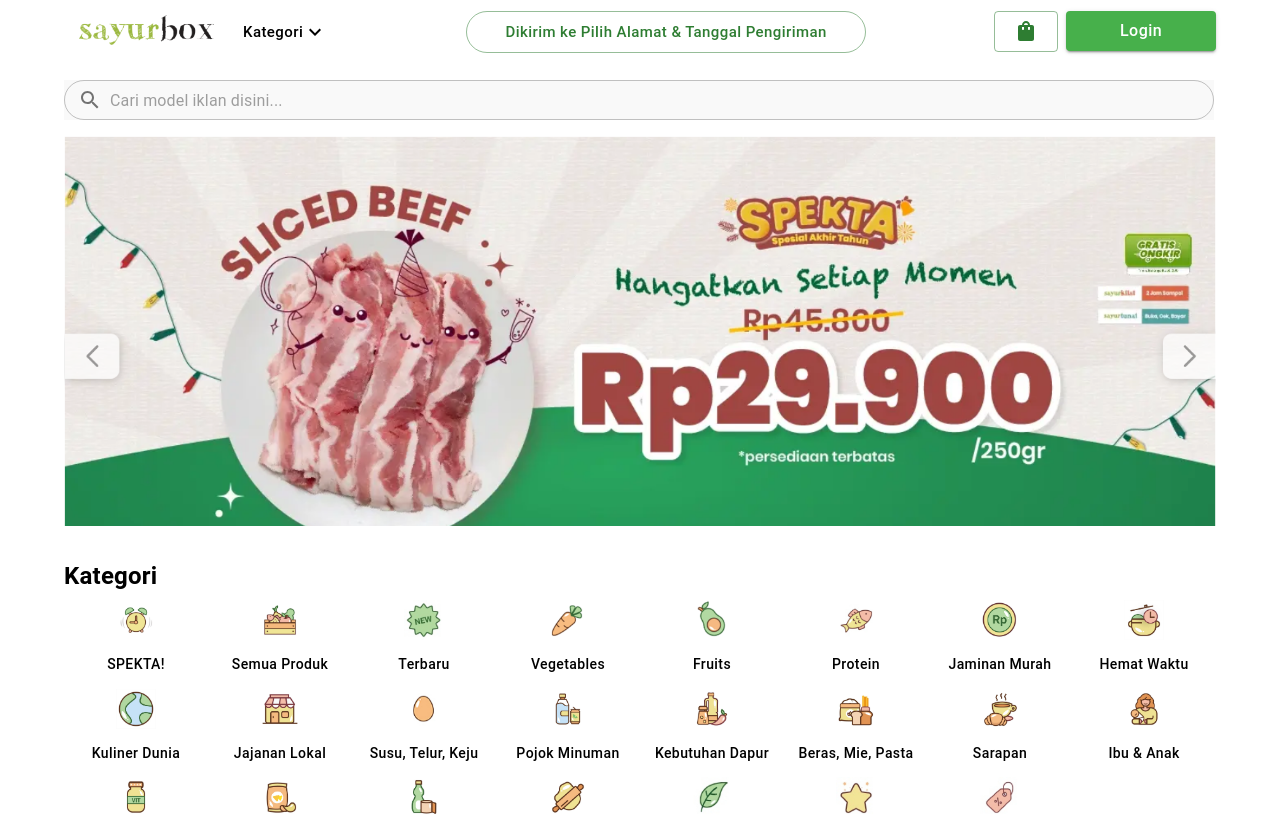
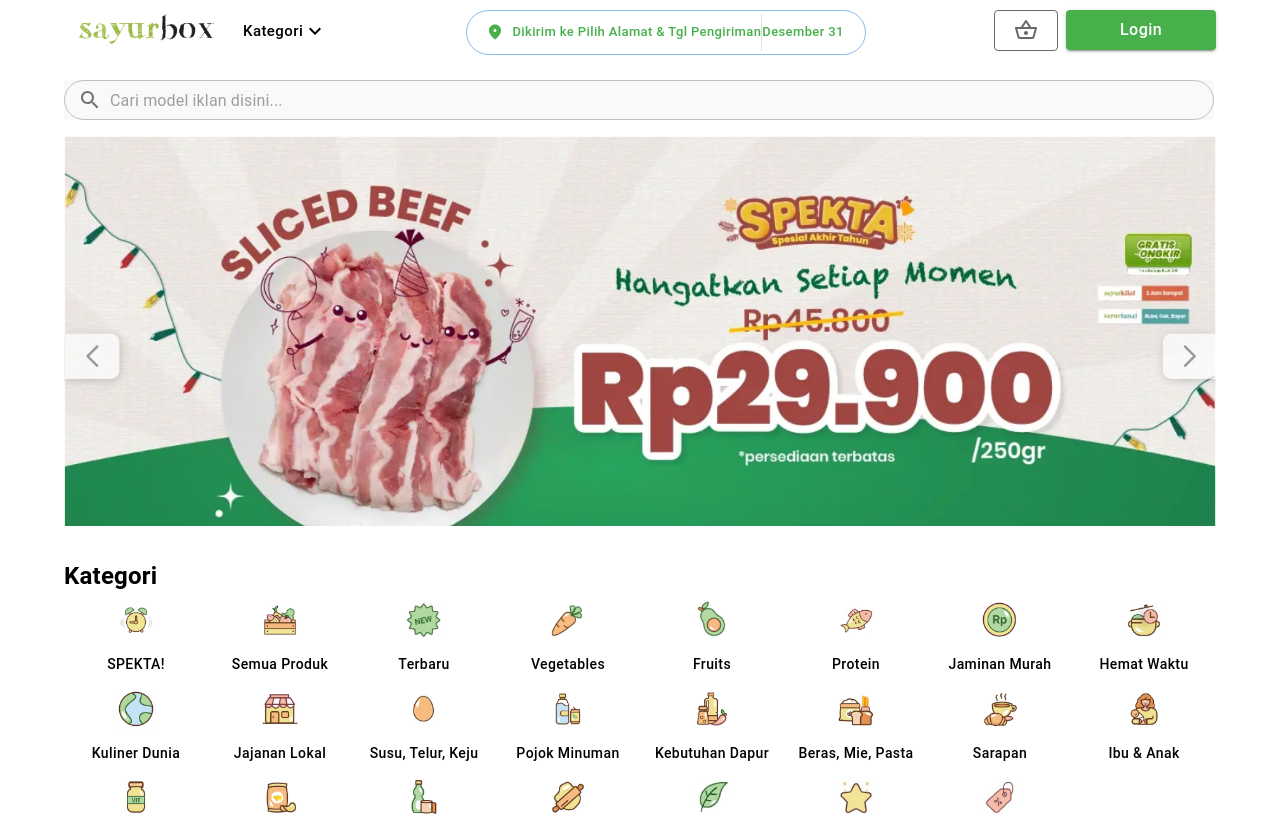
Before and after one commit to sugiatiismail/iklanin, a React (Create React App) app: page / in a window 1280 px wide. Shown: the top 816 px of the page. Built offline with nearby package versions, Linux system fonts and the light colour scheme.

Commit message:
Penambahan Responsive

```diff
--- a/src/component/HargaSpesial.js
+++ b/src/component/HargaSpesial.js
@@ -59,7 +59,7 @@
                 </Stack>
                 <Grid container spacing={isDesktop? 0: 3.5} columnSpacing={isDesktop ? 0 : -1} marginBottom={6}
                 >
-                    <Box maxWidth sx={{
+                    <Box  maxWidth sx={{
                         display: 'flex',
                         overflowX:isDesktop ? 'block': 'auto',
                         justifyContent:'center',
@@ -67,7 +67,7 @@
                     }}>
                         {hargakebon.map(item => (
                             <Grid item key={item.id} xs={6} md={1.7} lg={1.7}>
-                                <Box sx={{ display: 'flex', justifyContent: 'center' }}>
+                                <Box ml= {isDesktop ? 0:60 } sx={{ display: 'flex', justifyContent: 'center' }}>
                                     <GardenProduct
                                     />
                                 </Box>
--- a/src/component/Header.js
+++ b/src/component/Header.js
@@ -1,5 +1,5 @@
 import KeyboardArrowDownIcon from '@mui/icons-material/KeyboardArrowDown';
-import ShoppingBagIcon from '@mui/icons-material/ShoppingBag';
+import ShoppingBasketOutlinedIcon from '@mui/icons-material/ShoppingBasketOutlined';
 import AppBar from '@mui/material/AppBar';
 // import logoo from '../component/image/logo.png';
 import Box from '@mui/material/Box';
@@ -16,7 +16,7 @@
 import createTheme from '@mui/material/styles/createTheme';
 import Typography from '@mui/material/Typography';
 import FmdGoodIcon from '@mui/icons-material/FmdGood';
-
+import Divider from '@mui/material/Divider';
 
 export default function Header() {
   const theme = createTheme();
@@ -94,18 +94,21 @@
               <Grid item xs>
                 {isDesktop ?
                   <Box sx={{ display: 'flex', justifyContent: 'center' }}>
-                    <Button size='large' variant="outlined" color="success" sx={{ width: 400, textTransform: 'none', borderRadius: 20 }} >
-                      Dikirim ke Pilih Alamat & Tanggal Pengiriman</Button>
+                    <Button startIcon={<FmdGoodIcon />}
+                    size='small'
+                    variant="outlined"
+                    sx={{ width: 400, height: 45, textTransform: 'none', borderRadius: 20, color:"#47b04b",}} >
+                      Dikirim ke Pilih Alamat & Tgl Pengiriman  <Divider orientation="vertical" flexItem />  Desember 31   </Button>
                   </Box>
                   :
                   <></>
                 }
               </Grid>
 
-              <Grid item xs='auto'>
+              <Grid item xs={'auto'}>
                 {isDesktop ?
-                  <Button color="success" variant="outlined" sx={{ height: 41 }} >
-                    <ShoppingBagIcon />
+                  <Button color='inherit' variant="outlined" sx={{ height: 41, color:"#686868" }} >
+                    <ShoppingBasketOutlinedIcon />
                   </Button>
                   :
                   <></>
```
